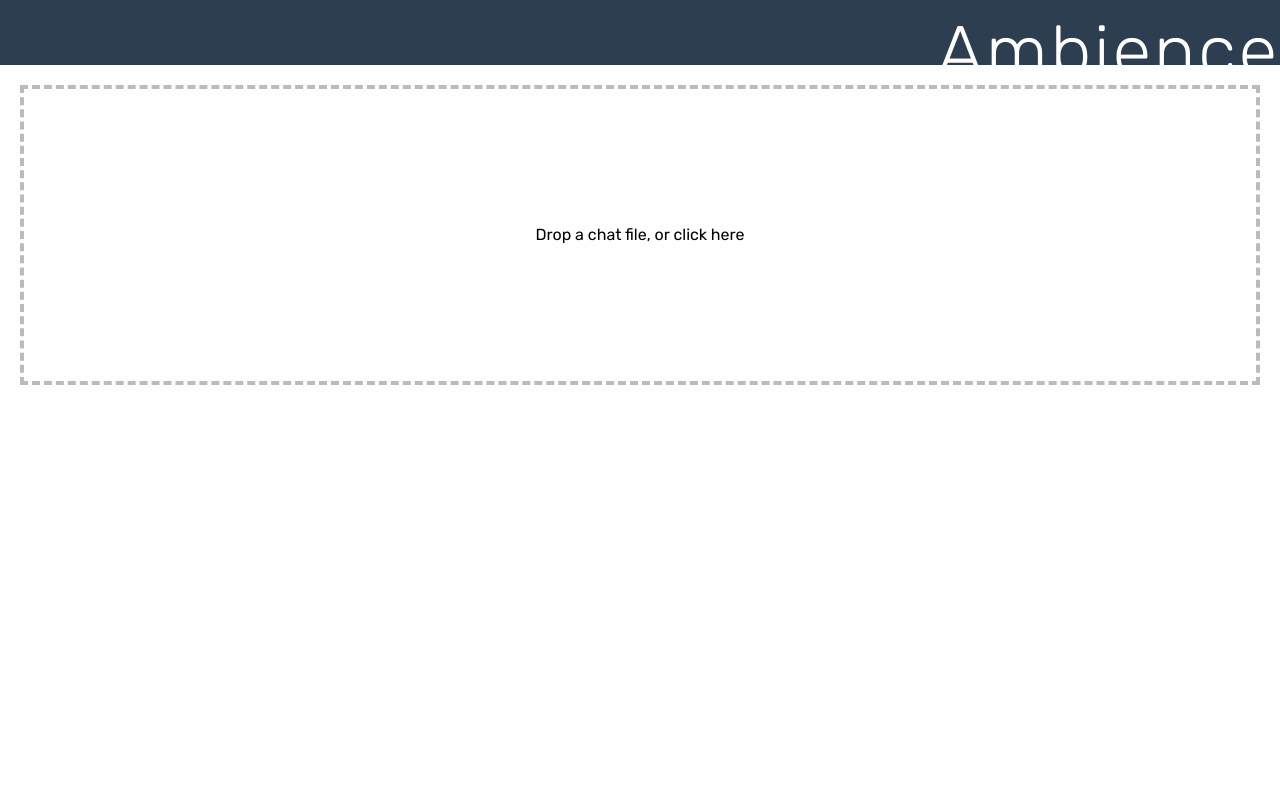
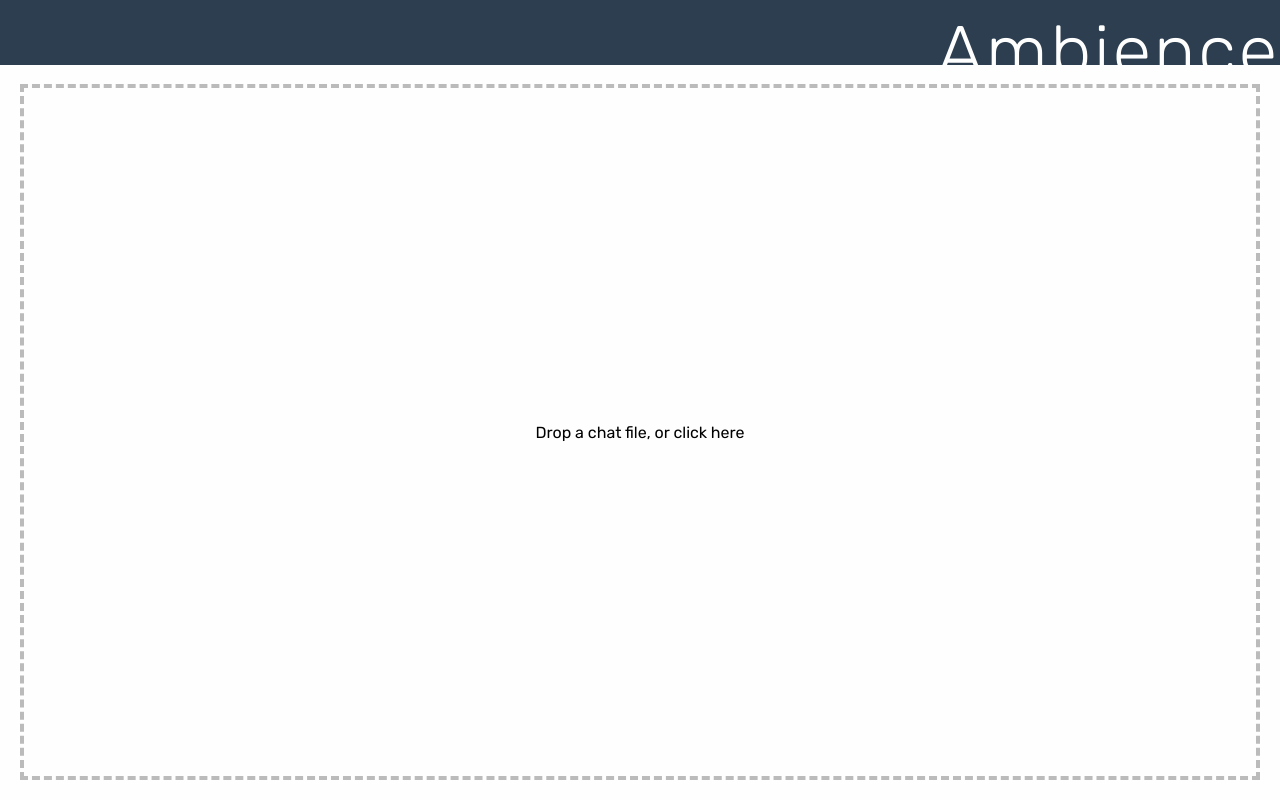
Before and after one commit to markus-hinsche/ambience, a React (Create React App) app in the folder frontend/: page / in a window 1280 px wide. Built offline with nearby package versions, Linux system fonts and the light colour scheme.

Commit message:
Fix Header height and dropzone expand

```diff
--- a/frontend/src/App.js
+++ b/frontend/src/App.js
@@ -12,8 +12,15 @@ import SectionHeadline from "./SectionHeadline";
 
 const All = styled.div`
   background-color: #fefefe;
+  height: 100vh;
+  display: flex;
+  flex-direction: column;
+  padding-top: 64px;
 `;
 const Results = styled.div``;
+const StyledChatFileDrop = styled(ChatFileDrop)`
+  flex: 1;
+`;
 
 class App extends Component {
   constructor(props) {
@@ -29,9 +36,9 @@ class App extends Component {
 
     return (
       <All>
-        <Header hasMessages={hasMessages} />
+        <Header />
         {!hasMessages && (
-          <ChatFileDrop onAnalysisFinished={messages => this.setState({ messages })} />
+          <StyledChatFileDrop onAnalysisFinished={messages => this.setState({ messages })} />
         )}
         {hasMessages && (
           <Results>
--- a/frontend/src/ChatFileDrop.js
+++ b/frontend/src/ChatFileDrop.js
@@ -20,11 +20,11 @@ function onDropFile(files, action) {
 
 const Zone = styled(Dropzone)`
   border: 4px dashed #bbb;
-  height: 300px;
   display: flex;
   align-items: center;
   justify-content: center;
   cursor: pointer;
+  height: 100%;
 `;
 
 const ZoneContainer = styled.div`
@@ -35,7 +35,7 @@ const ZoneContainer = styled.div`
 class ChatfileDrop extends Component {
   render() {
     return (
-      <ZoneContainer>
+      <ZoneContainer className={this.props.className}>
         <Zone onDrop={files => onDropFile(files, this.props.onAnalysisFinished)}>
           <p>Drop a chat file, or click here</p>
         </Zone>
--- a/frontend/src/Header.js
+++ b/frontend/src/Header.js
@@ -2,26 +2,28 @@ import React, { Component } from "react";
 import styled from "styled-components";
 
 const All = styled.div`
-  display: flex;
-  justify-content: center;
-  align-items: center;
-  flex-direction: column;
+  position: absolute;
+  z-index: 2;
+  top: 0;
+  left: 0;
+  width: 100%;
+  height: 70px;
+`;
+
+const HeadlineWrap = styled.div`
+  padding: 40px 0 0;
+  margin: 0;
+  width: 100%;
+  background-color: #2c3e50;
 `;
 
 const Headline = styled.h1`
-  width: 100%;
-  background-color: #2c3e50;
-  margin: 0;
   font-size: 70px;
   letter-spacing: 3px;
   font-weight: 300;
-  padding: 20px 0;
-  text-align: center;
+  text-align: right;
   line-height: 0.35;
-  display: flex;
-  align-items: flex-start;
-  justify-content: flex-end;
-  padding: 40px 0 0;
+  margin: 0;
 
   color: #fefefe;
 `;
@@ -30,7 +32,9 @@ class Header extends Component {
   render() {
     return (
       <All>
-        <Headline>Ambience</Headline>
+        <HeadlineWrap>
+          <Headline>Ambience</Headline>
+        </HeadlineWrap>
       </All>
     );
   }
```
